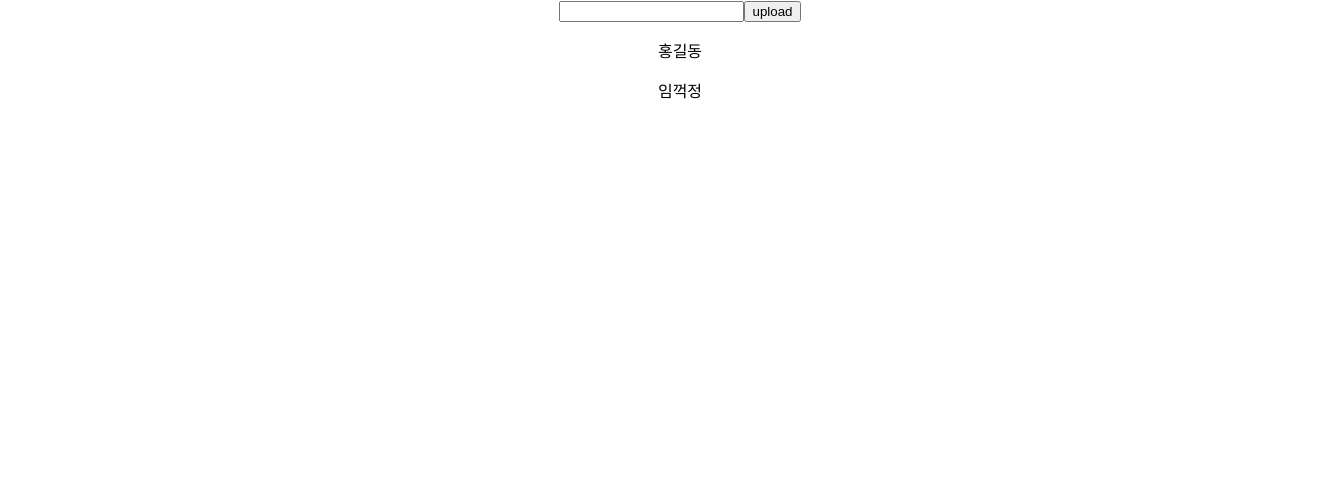
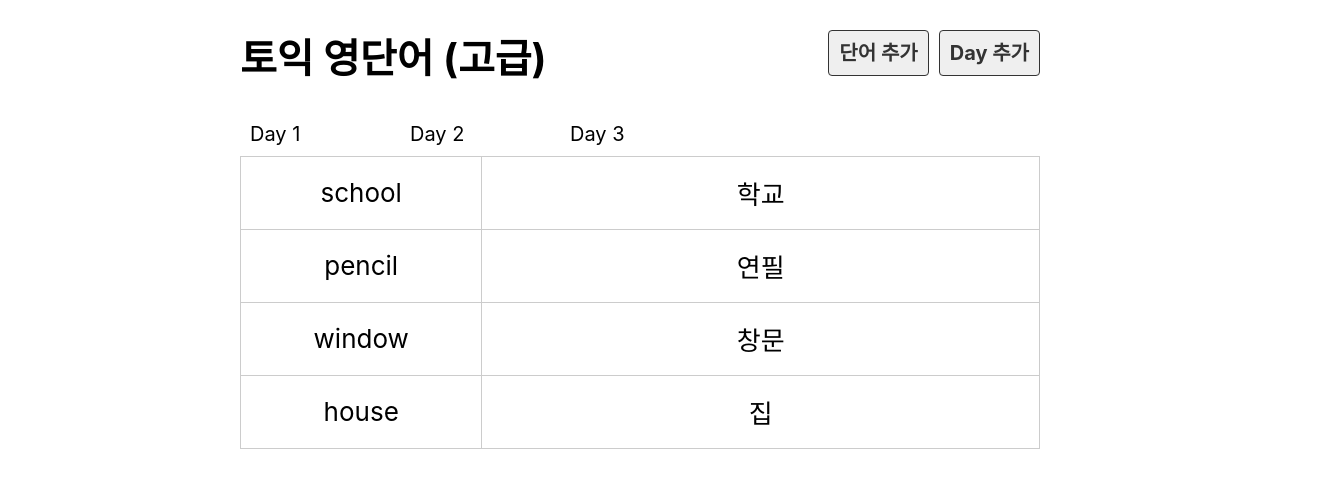
Before and after one commit to nohssam/2023_react, a React (Create React App) app: page / in a window 1280 px wide. Shown: the top 488 px of the page, 1320 px wide, since content can reach past the window. Built offline with nearby package versions, Linux system fonts and the light colour scheme.

Commit message:
props,  data.json

```diff
--- a/src/App.js
+++ b/src/App.js
@@ -1,32 +1,13 @@
-import styles from './App.css';
-import { useState } from 'react';
+import Day from './component/Day';
+import DayList from './component/DayList';
+import Header from './component/Header';
 
 function App() {
- const[names, setNames] = useState(['홍길동', '임꺽정']);
- const[input, setInput] = useState('');
-
- const handleInputChange = (e) =>{
-    setInput(e.target.value) ;
- };
-  const handleUpload = () => {
-    //  setNames(['홍길동', '임꺽정', input]);
-    // 이전 상태값에 현재값을 추가 하고 싶다.
-    // prevState => 이전 state 상태값을 기억하고 있는 변수
-    setNames((prevState)=>{
-      return ([...prevState, input])
-    })
-  }
   return (
     <div className="App">
-      <input type='text' value={input} onChange={handleInputChange}  />
-      <button onClick={handleUpload}>upload</button>
-      {/* 배열이다.  */}
-      {/* 한번에 나옴 {names} */}
-
-      {/* 배열일 경우 하나씩 호출하는 방법 */}
-      {names.map((name,idx) => {
-        return <p key={idx}>{name}</p>
-      })}
+       <Header />
+       <DayList />
+       <Day />
     </div>
   );
 }
--- /dev/null
+++ b/src/component/Day.js
@@ -0,0 +1,26 @@
+import dummy from "../db/data.json";
+
+export default function Day() {
+    // 날짜가 1인 것만 출력하기 위함
+    const day = 3 ;
+    // filter는 해석 그대로 걸러주는 역할을 하는 함수입니다.
+    // 주로 특정 조건을 만족하는 새로운 배열을 필요로 할 때 사용하는 편입니다.
+    // SQL로 치면 where절에서 하는 행위를 하는 함수입니다.
+    const wordList = dummy.words.filter(k => (k.day === day));
+    return(
+           <>
+              <table>
+                <tbody>
+                    {/* map은 배열의 요소를 하나씩 추출 처리 할때 사용 ,
+                     k는 배열에서 추출 하나의 요소를 의미한다. */}
+                    {wordList.map(k =>(
+                    <tr key={k.id}>
+                        <td>{k.eng}</td>
+                        <td>{k.kor}</td>
+                    </tr>
+                    ))}
+                </tbody>
+              </table>
+           </>
+        );
+}
--- /dev/null
+++ b/src/component/DayList.js
@@ -0,0 +1,13 @@
+import dummy from "../db/data.json";
+
+export default function DayList() {
+    // console.log(dummy);
+    // json 같은 반복 처리 할때는 주로 map를 사용
+    return(
+            <ul className="list_day">
+                {dummy.days.map(k => (
+                    <li key={k.id}> Day {k.day} </li>
+                ))}
+            </ul>
+        );
+}
--- /dev/null
+++ b/src/component/Header.js
@@ -0,0 +1,12 @@
+export default function Header() {
+    return(
+        <div className="header">
+           <h1> 토익 영단어 (고급) </h1>
+           <div className="menu">
+                <a href="#" className="link">단어 추가</a>
+                <a href="#" className="link">Day 추가</a>
+           </div>
+        </div>
+
+    );
+}
--- /dev/null
+++ b/src/db/data.json
@@ -0,0 +1,67 @@
+{
+    "days": [
+      { "id": 1,  "day": 1  },
+      { "id": 2,  "day": 2  },
+      { "id": 3,  "day": 3  }
+    ],
+    "words": [
+      {
+        "id": 1,
+        "day": 1,
+        "eng": "book",
+        "kor": "책",
+        "isDone": false
+      },
+      {
+        "id": 2,
+        "day": 1,
+        "eng": "apple",
+        "kor": "사과",
+        "isDone": false
+      },
+      {
+        "id": 3,
+        "day": 2,
+        "eng": "car",
+        "kor": "자동차",
+        "isDone": false
+      },
+      {
+        "id": 5,
+        "day": 3,
+        "eng": "school",
+        "kor": "학교",
+        "isDone": false
+      },
+      {
+        "id": 6,
+        "day": 3,
+        "eng": "pencil",
+        "kor": "연필",
+        "isDone": false
+      },
+      {
+        "id": 7,
+        "day": 3,
+        "eng": "window",
+        "kor": "창문",
+        "isDone": false
+      },
+      {
+        "id": 8,
+        "day": 3,
+        "eng": "house",
+        "kor": "집",
+        "isDone": false
+
+      },
+      {
+        "id": 9,
+        "day": 2,
+        "eng": "mouse",
+        "kor": "쥐",
+        "isDone": false
+      }
+
+    ]
+  }
--- a/src/index.css
+++ b/src/index.css
@@ -1,13 +1,131 @@
 body {
   margin: 0;
-  font-family: -apple-system, BlinkMacSystemFont, 'Segoe UI', 'Roboto', 'Oxygen',
-    'Ubuntu', 'Cantarell', 'Fira Sans', 'Droid Sans', 'Helvetica Neue',
+  font-family: -apple-system, BlinkMacSystemFont, "Segoe UI", "Roboto", "Oxygen",
+    "Ubuntu", "Cantarell", "Fira Sans", "Droid Sans", "Helvetica Neue",
     sans-serif;
   -webkit-font-smoothing: antialiased;
   -moz-osx-font-smoothing: grayscale;
+  font-size: 20px;
+}
+
+ol,ul {
+  margin: 0;
+  padding: 0;
+  list-style: none;
 }
 
 code {
-  font-family: source-code-pro, Menlo, Monaco, Consolas, 'Courier New',
+  font-family: source-code-pro, Menlo, Monaco, Consolas, "Courier New",
     monospace;
 }
+
+a {
+  text-decoration: none;
+  color: #333;
+}
+
+.App {
+  width: 800px;
+  margin: 0 auto;
+}
+
+.header {
+  position: relative;
+}
+
+.header .menu {
+  position: absolute;
+  top: 10px;
+  right: 0;
+}
+
+.header .link {
+  border: 1px solid #333;
+  padding: 10px;
+  margin-left: 10px;
+  background-color: #efefef;
+  font-weight: bold;
+  border-radius: 4px;
+}
+
+.list_day {
+  display: flex;
+  flex-wrap: wrap;
+}
+
+.list_day li {
+  flex: 20% 0 0;
+  box-sizing: border-box;
+  padding: 10px;
+}
+
+.list_day a {
+  display: block;
+  padding: 20px 0;
+  font-weight: bold;
+  color: #fff;
+  text-align: center;
+  border-radius: 10px;
+  background-color: dodgerblue;
+}
+
+table {
+  border-collapse: collapse;
+  width: 100%;
+}
+table td {
+  width: 25%;
+  height: 70px;
+  border: 1px solid #ccc;
+  text-align: center;
+  font-size: 26px;
+}
+
+table td:first-child {
+  width: 10%;
+}
+
+.off td {
+  background: #eee;
+  color: #ccc;
+}
+
+.btn_del {
+  margin-left: 10px;
+  color: #fff;
+  background-color: firebrick;
+}
+
+button {
+  padding: 10px;
+  font-weight: bold;
+  font-size: 18px;
+  cursor: pointer;
+  border: 0 none;
+  border-radius: 6px;
+  padding: 10px 20px;
+  color: #fff;
+  background-color: dodgerblue;
+}
+
+.input_area {
+  margin-bottom: 10px;
+}
+
+.input_area label {
+  display: block;
+  margin-bottom: 10px;
+}
+
+.input_area input {
+  width: 400px;
+  height: 40px;
+  font-size: 20px;
+  padding: 0 10px;
+}
+
+.input_area select {
+  width: 400px;
+  height: 40px;
+  font-size: 20px;
+}
```
Also changed, not shown: src/component/Hello.js (+13 -5 lines).
